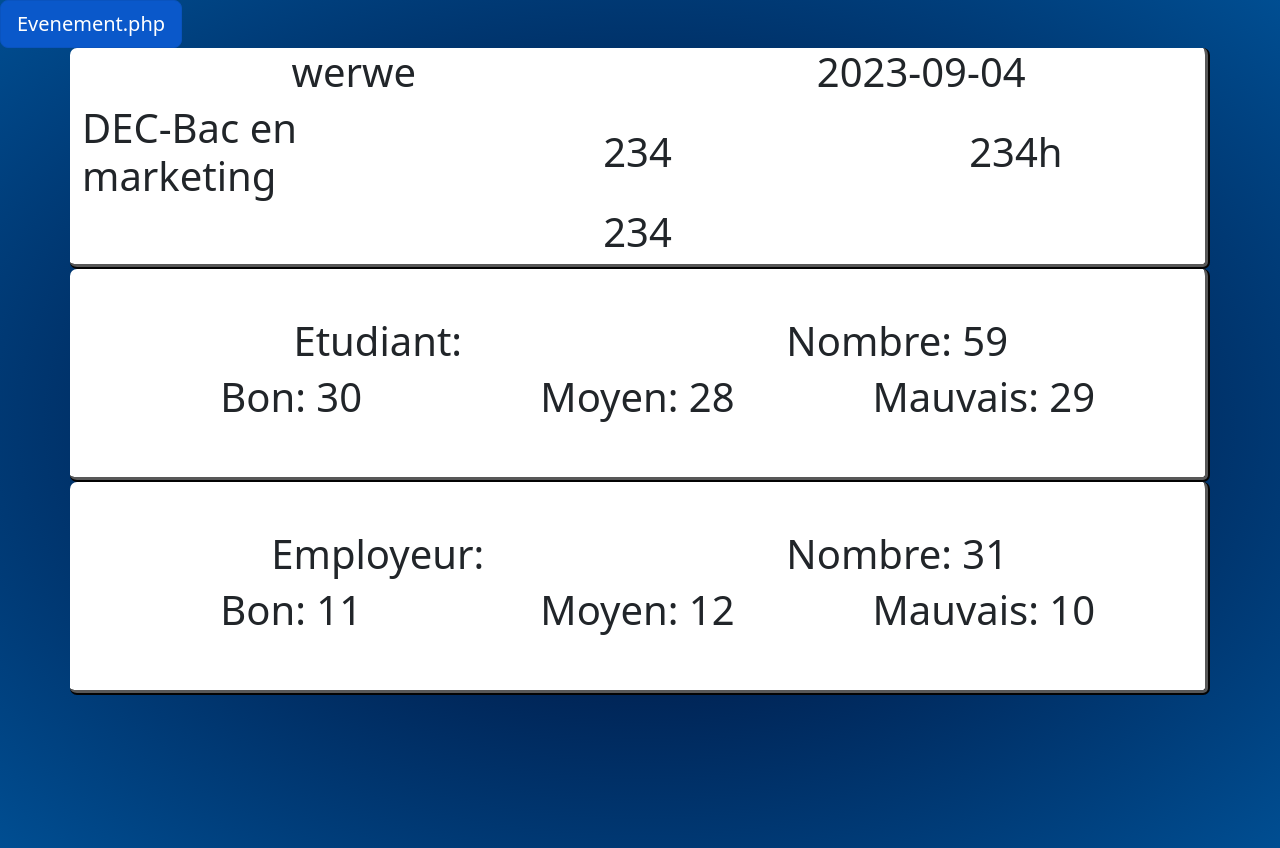
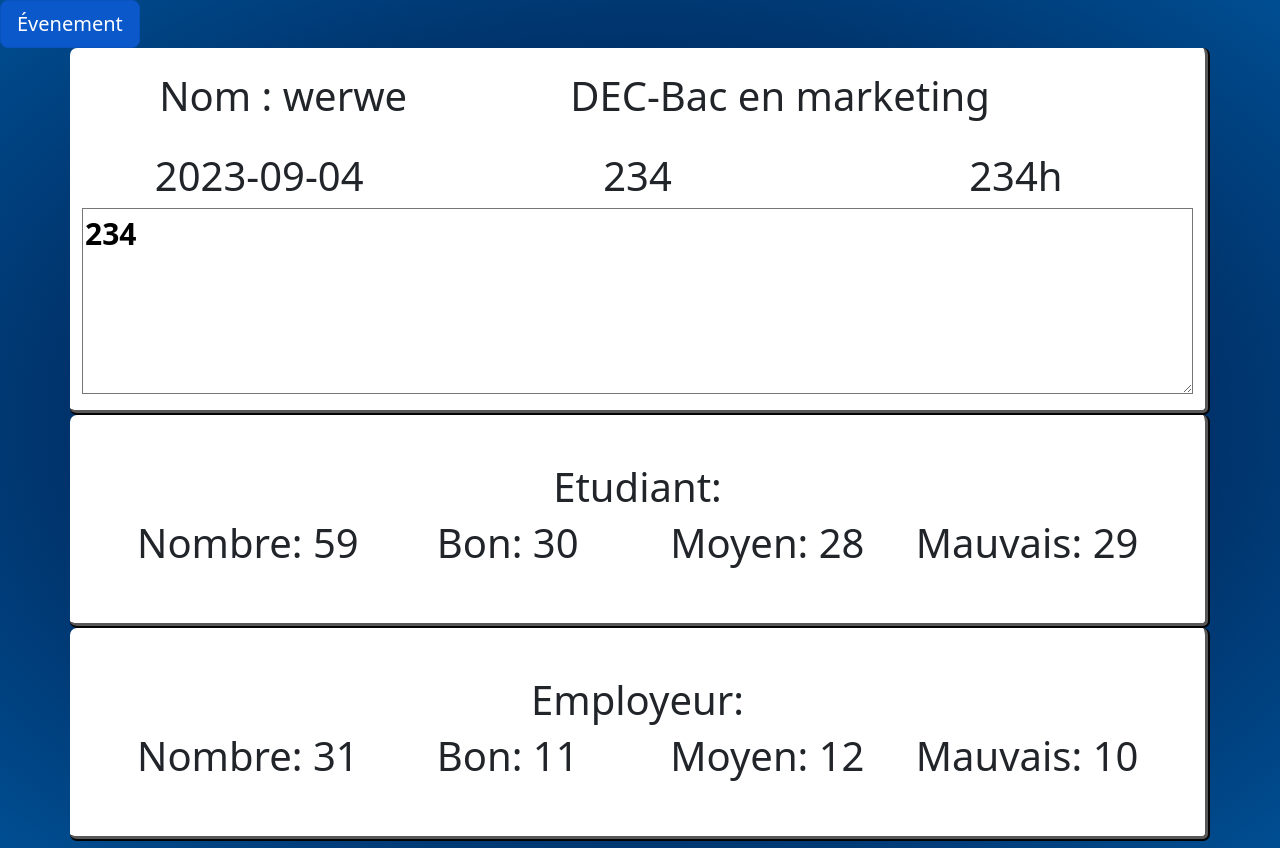
Before and after one commit to Caporal6/IntraVote, a PHP site: page /information.php?varname=1 in a window 1280 px wide. Run offline with PHP 8.4, Linux system fonts and the light colour scheme; data comes from the database, SQL or seed files in the repository; data that the repository does not hold is empty.

Commit message:
page information tout beau

```diff
--- a/css/styleInformation.css
+++ b/css/styleInformation.css
@@ -1,3 +1,4 @@
+
 body{
     height: 100%;
     margin: 0;
@@ -5,8 +6,15 @@ body{
     background-image: radial-gradient(#000428, #004e92);
 }
 
+button{
+  background-color: inherit;
+  padding: 0;
+  border: none;
+  background: none;
+}
 
-label, p{
+
+label, p, tbody{
     color: black;
     font-size: 25px;
 }
@@ -16,7 +24,27 @@ label, p{
 
 }
 
+.boite {
+    border-bottom: 5px ridge rgb(88, 88, 88);
+    border-right: 5px ridge rgb(88, 88, 88);
+    background: linear-gradient(to right, red,  red), linear-gradient(to right, blue, blue), linear-gradient(to bottom, red,  red), linear-gradient(to bottom, blue, blue);
+    background-color: white;
+    border-radius: 7px;
+    background-position: 0% 0%, 100% 100%, 0% 0%, 100% 100%;
+    background-size: 0% 3px, 0% 3px, 3px 0%, 3px 0%;
+    /* 2px is border thickness */
 
-h1{
-    color: white;
-}
+    background-repeat: no-repeat;
+    transition: all 1s;
+  }
+
+  .boite:hover {
+    background-size: 100% 3px, 100% 3px, 3px 100%, 3px 100%;
+    /* 2px is border thickness */
+  }
+
+  .departement{
+    font-size: 30px;
+    background-color: white;
+    font-weight: bold;
+  }
--- a/information.php
+++ b/information.php
@@ -14,13 +14,13 @@ $id = $var_value;
     <meta name="viewport" content="width=device-width, initial-scale=1.0">
     <link href="https://cdn.jsdelivr.net/npm/bootstrap@5.3.1/dist/css/bootstrap.min.css" rel="stylesheet" integrity="sha384-4bw+/aepP/YC94hEpVNVgiZdgIC5+VKNBQNGCHeKRQN+PtmoHDEXuppvnDJzQIu9" crossorigin="anonymous">
 
-    <link rel="stylesheet"  href="css/styleIndex.css" />
+    <link rel="stylesheet"  href="css/styleInformation.css" />
 
     <title>Document</title>
 </head>
 <body>
 
-<a href="evenement.php" class="btn btn-primary btn-lg active" role="button" aria-pressed="true">Evenement.php</a>
+<a href="evenement.php" class="btn btn-primary btn-lg active" role="button" aria-pressed="true">Évenement</a>
 
 
 <?php
@@ -195,17 +195,19 @@ if(!$conn){
 <div class="container container1">
 
     <div class="row boite">
-        <div class="col-6 d-flex justify-content-center flex-wrap align-content-center ">
-            <h1><?php echo $nomT ?></h1>
+        <div class="col-4 m-4 d-flex justify-content-center flex-wrap align-content-center ">
+            <h1>Nom : <?php echo $nomT ?></h1>
         </div>
 
-        <div class="col-6 d-flex justify-content-center flex-wrap align-content-center  ">
+        <div class="col-6 d-flex  justify-content-center flex-wrap align-content-center">
+            <h1 class=""><?php echo $departementT ?></h1>
+        </div>
+
+        <div class="col-4 d-flex justify-content-center flex-wrap align-content-center  ">
             <h1><?php echo $dateT ?></h1>
         </div>
 
-        <div class="col-4 d-flex justify-content-center flex-wrap align-content-center  ">
-            <h1><?php echo $departementT ?></h1>
-        </div>
+
         <div class="col-4 d-flex justify-content-center flex-wrap align-content-center  ">
             <h1><?php echo $lieuxT ?></h1>
         </div>
@@ -213,8 +215,9 @@ if(!$conn){
             <h1><?php echo $heureT ?>h</h1>
         </div>
 
-        <div class="col-12 d-flex justify-content-center ">
-            <h1><?php echo $descriptionT ?></h1>
+        <div class="col-12 mb-3  d-flex justify-content-center ">
+            <textarea class="departement" rows="4" cols="80" readonly><?php echo $descriptionT;?></textarea>
+
         </div>
     </div>
 
@@ -222,64 +225,64 @@ if(!$conn){
         <!-- Afficher les vote etudiant    -->
         <div class="row p-5 boite">
 
-            <div class="col-6 d-flex justify-content-center flex-wrap align-content-center  ">
+            <div class="col-12 d-flex justify-content-center flex-wrap align-content-center">
                 <h1>Etudiant: </h1>
             </div>
 
 
 
-            <div class="col-6 d-flex justify-content-center flex-wrap align-content-center ">
+            <div class="col-3 d-flex justify-content-center flex-wrap align-content-center ">
                 <h1>Nombre: <?php echo $nombreET ?></h1>
             </div>
 
 
 
-            <div class="col-4 d-flex justify-content-center flex-wrap align-content-center  ">
+            <div class="col-3 d-flex justify-content-center flex-wrap align-content-center  ">
                 <h1>Bon: <?php echo $bonET ?></h1>
             </div>
 
 
 
-            <div class="col-4 d-flex justify-content-center flex-wrap align-content-center  ">
+            <div class="col-3 d-flex justify-content-center flex-wrap align-content-center  ">
                 <h1>Moyen: <?php echo $moyenET ?></h1>
             </div>
 
 
 
-            <div class="col-4 d-flex justify-content-center flex-wrap align-content-center ">
+            <div class="col-3 d-flex justify-content-center flex-wrap align-content-center ">
                 <h1>Mauvais: <?php echo $mauvaisET ?></h1>
             </div>
 
 
         </div>
 
-        <div class="row p-5 boite">
+        <div class="row p-5 boite mb-5">
 
-            <div class="col-6 d-flex justify-content-center flex-wrap align-content-center  ">
+            <div class="col-12 d-flex justify-content-center flex-wrap align-content-center  ">
                 <h1>Employeur: </h1>
             </div>
 
 
 
-            <div class="col-6 d-flex justify-content-center flex-wrap align-content-center  ">
+            <div class="col-3 d-flex justify-content-center flex-wrap align-content-center  ">
                 <h1>Nombre: <?php echo $nombreE ?></h1>
             </div>
 
 
 
-            <div class="col-4 d-flex justify-content-center flex-wrap align-content-center  ">
+            <div class="col-3 d-flex justify-content-center flex-wrap align-content-center  ">
                 <h1>Bon: <?php echo $bonE ?></h1>
             </div>
 
 
 
-            <div class="col-4 d-flex justify-content-center flex-wrap align-content-center ">
+            <div class="col-3 d-flex justify-content-center flex-wrap align-content-center ">
                 <h1>Moyen: <?php echo $moyenE ?></h1>
             </div>
 
 
 
-            <div class="col-4 d-flex justify-content-center flex-wrap align-content-center  ">
+            <div class="col-3 d-flex justify-content-center flex-wrap align-content-center  ">
                 <h1>Mauvais: <?php echo $mauvaisE ?></h1>
             </div>
 
```
